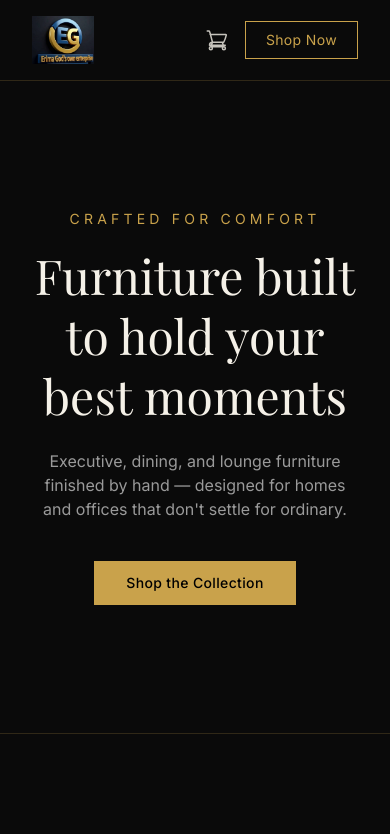
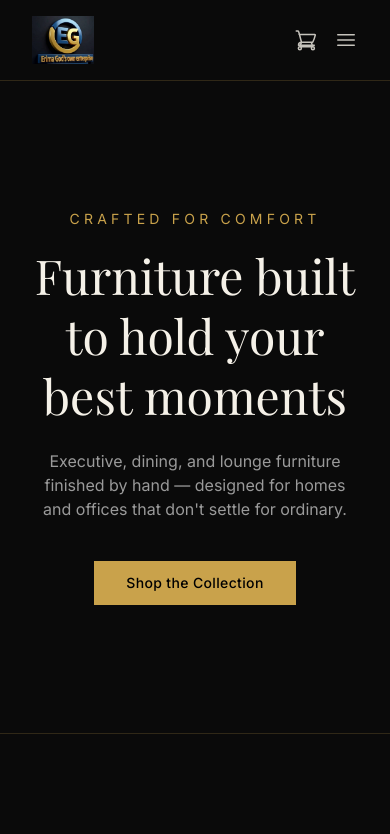
Before and after one commit to erimabadoo2020-wq/erima-gods-own-enterprise, a Next.js app in the folder chair-store/: page / in a window 390 px wide. Shown: the top 834 px of the page. Built offline with nearby package versions, Linux system fonts and the light colour scheme; no server answers; the database is empty; a web font is replaced by a local one.

Commit message:
Update Header.tsx

```diff
--- a/chair-store/app/components/Header.tsx
+++ b/chair-store/app/components/Header.tsx
@@ -1,5 +1,6 @@
 'use client'
 
+import { useState } from 'react'
 import Image from 'next/image'
 import Link from 'next/link'
 import { useCart } from '@/lib/cart-context'
@@ -7,9 +8,11 @@ import { useCart } from '@/lib/cart-context'
 export default function Header() {
   const { items } = useCart()
   const itemCount = items.reduce((sum, item) => sum + item.quantity, 0)
+  const [menuOpen, setMenuOpen] = useState(false)
 
   return (
-    <header className="flex items-center justify-between px-8 py-4 border-b border-[#c9a24b]/20">
+    <header className="border-b border-[#c9a24b]/20">
+      <div className="flex items-center justify-between px-8 py-4">
         <a href="/" className="flex items-center gap-3">
           <Image
             src="/logo.png"
@@ -20,12 +23,14 @@ export default function Header() {
             priority
           />
         </a>
+
         <nav className="hidden md:flex gap-8 text-sm tracking-wide text-[#f5f1e8]/80">
           <a href="/" className="hover:text-[#c9a24b] transition-colors">Home</a>
           <a href="/shop" className="hover:text-[#c9a24b] transition-colors">Shop</a>
           <a href="/about" className="hover:text-[#c9a24b] transition-colors">About</a>
           <a href="/contact" className="hover:text-[#c9a24b] transition-colors">Contact</a>
         </nav>
+
         <div className="flex items-center gap-4">
           <Link href="/cart" className="relative flex items-center text-[#f5f1e8]/80 hover:text-[#c9a24b] transition-colors">
             <svg
@@ -48,10 +53,40 @@ export default function Header() {
               </span>
             )}
           </Link>
-        <a href="/shop" className="border border-[#c9a24b] text-[#c9a24b] px-5 py-2 text-sm tracking-wide hover:bg-[#c9a24b] hover:text-black transition-colors">
+
+          <a
+            href="/shop"
+            className="hidden sm:inline-block border border-[#c9a24b] text-[#c9a24b] px-5 py-2 text-sm tracking-wide hover:bg-[#c9a24b] hover:text-black transition-colors"
+          >
             Shop Now
           </a>
+
+          <button
+            onClick={() => setMenuOpen(!menuOpen)}
+            aria-label="Toggle menu"
+            className="md:hidden text-[#f5f1e8]/80 hover:text-[#c9a24b] transition-colors"
+          >
+            {menuOpen ? (
+              <svg xmlns="http://www.w3.org/2000/svg" className="h-6 w-6" fill="none" viewBox="0 0 24 24" stroke="currentColor" strokeWidth={1.5}>
+                <path strokeLinecap="round" strokeLinejoin="round" d="M6 18L18 6M6 6l12 12" />
+              </svg>
+            ) : (
+              <svg xmlns="http://www.w3.org/2000/svg" className="h-6 w-6" fill="none" viewBox="0 0 24 24" stroke="currentColor" strokeWidth={1.5}>
+                <path strokeLinecap="round" strokeLinejoin="round" d="M3.75 6.75h16.5M3.75 12h16.5M3.75 17.25h16.5" />
+              </svg>
+            )}
+          </button>
         </div>
+      </div>
+
+      {menuOpen && (
+        <nav className="md:hidden flex flex-col text-sm tracking-wide text-[#f5f1e8]/80 border-t border-[#c9a24b]/10 px-8">
+          <a href="/" onClick={() => setMenuOpen(false)} className="py-3 border-b border-[#c9a24b]/10 hover:text-[#c9a24b] transition-colors">Home</a>
+          <a href="/shop" onClick={() => setMenuOpen(false)} className="py-3 border-b border-[#c9a24b]/10 hover:text-[#c9a24b] transition-colors">Shop</a>
+          <a href="/about" onClick={() => setMenuOpen(false)} className="py-3 border-b border-[#c9a24b]/10 hover:text-[#c9a24b] transition-colors">About</a>
+          <a href="/contact" onClick={() => setMenuOpen(false)} className="py-3 hover:text-[#c9a24b] transition-colors">Contact</a>
+        </nav>
+      )}
     </header>
   )
 }
```
Lines whose indentation alone changed are shown as unchanged.
